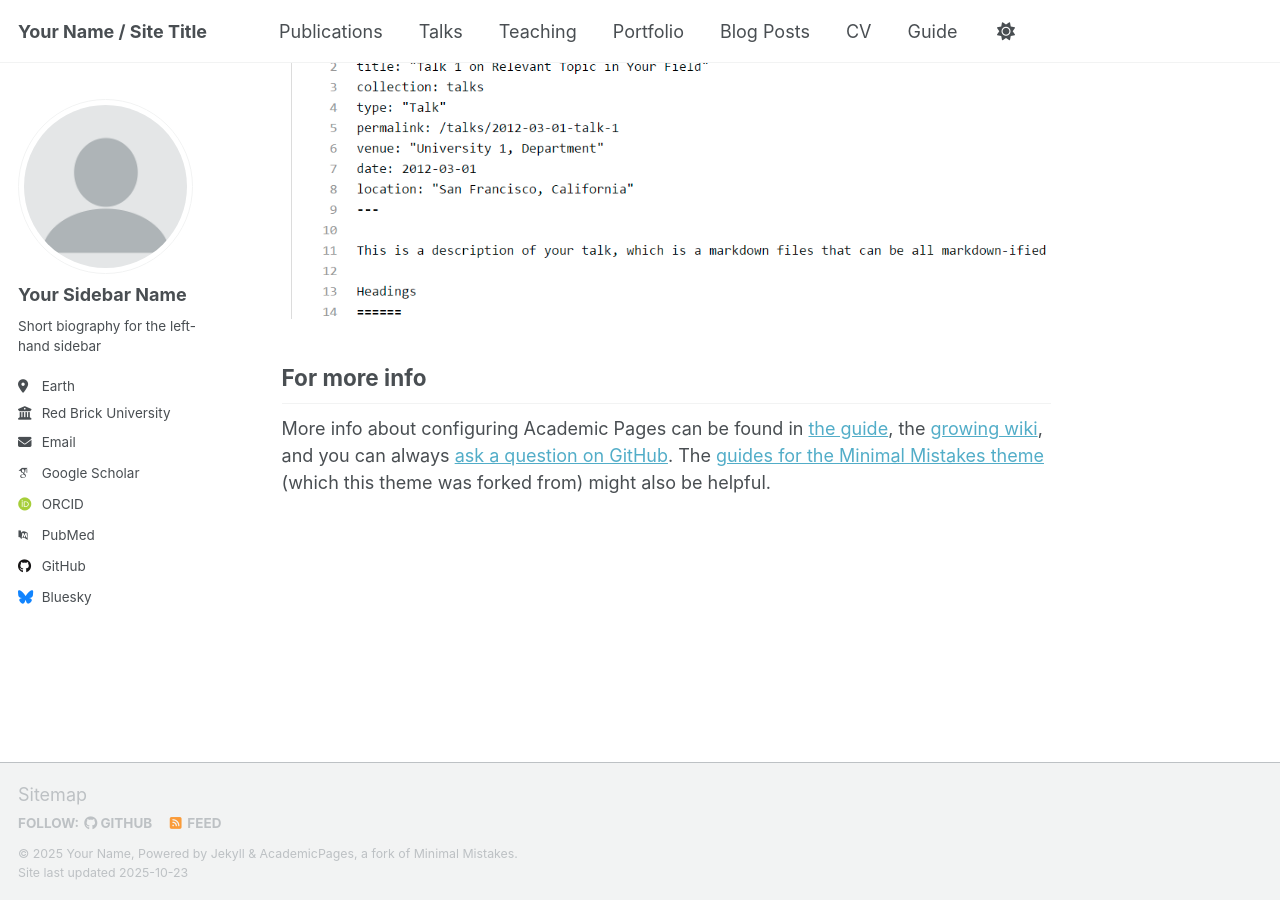
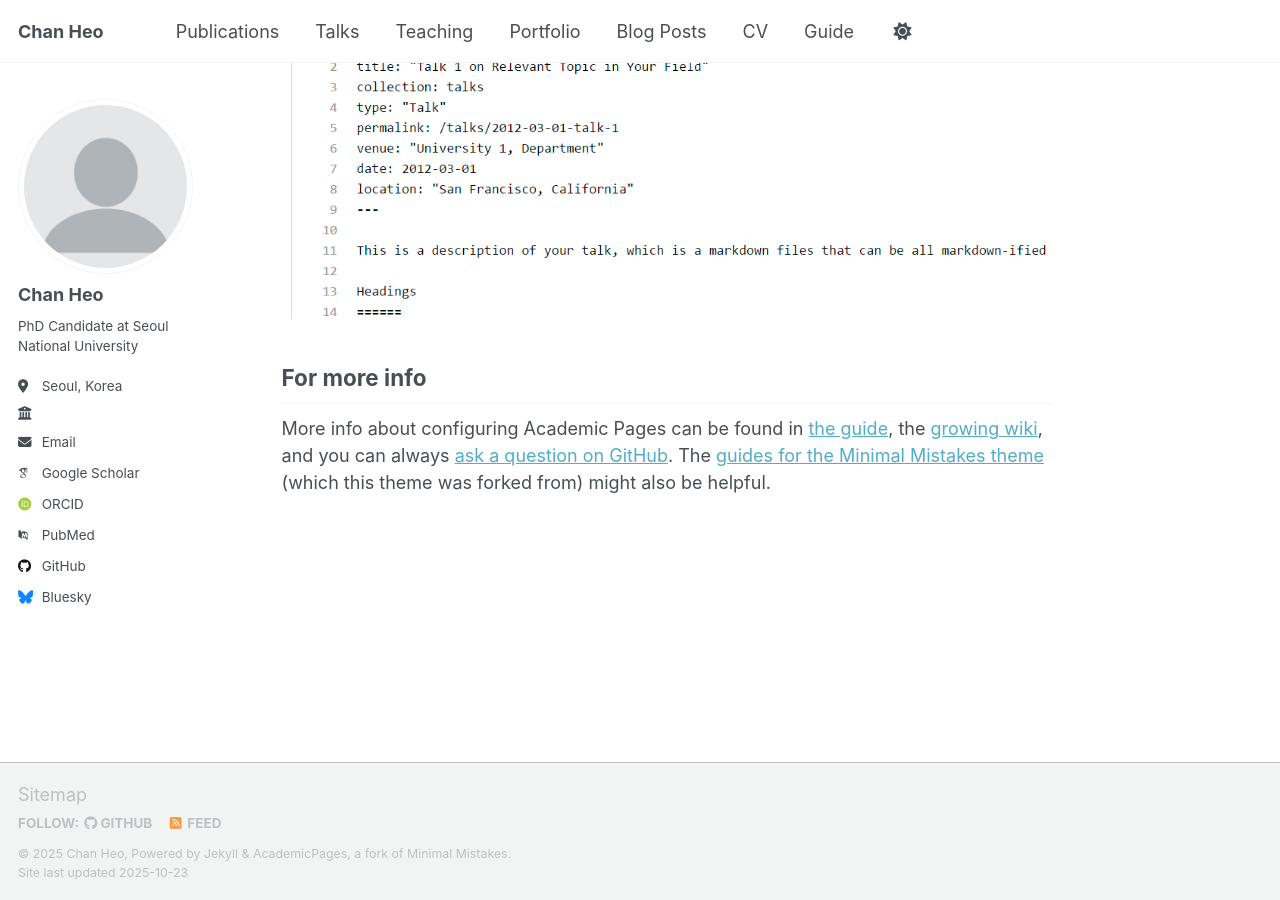
Before and after one commit to chanheo-kr/chanheo-kr.github.io, a Jekyll site: the page built from _pages/about.md, in a window 1280 px wide and 900 px high, scrolled down 2880 px. Built offline with Jekyll 4.4.1, drawn with Linux system fonts in a browser that asks for light colours; some web fonts are replaced; a script that is not in the unit is left out.

Commit message:
Update _config.yml

```diff
--- a/_config.yml
+++ b/_config.yml
@@ -9,11 +9,11 @@
 # Basic Site Settings
 locale                   : "en-US"
 site_theme               : "default" # Currently available options are "default", "air"
-title                    : "Your Name / Site Title"
+title                    : "Chan Heo"
 title_separator          : "-"
-name                     : &name "Your Name"
+name                     : &name "Chan Heo"
 description              : &description "Your Name's academic portfolio"   # Update this with a general description of your site, this is the default if not overridden by a page
-url                      : https://chanheo.github.io # The base hostname & protocol for your site e.g. "https://[your GitHub username].github.io",
+url                      : "https://chanheo.github.io" # The base hostname & protocol for your site e.g. "https://[your GitHub username].github.io",
                                                            # or if you already have some other page hosted on Github then use "https://[your GitHub username].github.io/[Your Repo Name]"
 baseurl                  : "" # the subpath of your site, e.g. "/blog"
 repository               : "academicpages/academicpages.github.io"
@@ -24,23 +24,23 @@ repository               : "academicpages/academicpages.github.io"
 author:
   # Biographic information
   avatar           : "profile.png"
-  name             : "Your Sidebar Name"
+  name             : "Chan Heo"
   pronouns         : # example: "she/her"
-  bio              : "Short biography for the left-hand sidebar"
-  location         : "Earth"
-  employer         : "Red Brick University"
+  bio              : "PhD Candidate at Seoul National University"
+  location         : "Seoul, Korea"
+  employer         : ""
   uri              : # URL
-  email            : "none@example.org"
+  email            : "charlie0119@snu.ac.kr"
 
   # Academic websites
   academia         : # URL
   arxiv            : # URL - Update with the correct link to your profile
-  googlescholar    : "https://scholar.google.com/citations?user=PS_CX0AAAAAJ"
+  googlescholar    : ""
   inspire-hep      : # URL
   impactstory      : # URL
-  orcid            : "https://orcid.org/yourorcidurl"
+  orcid            : ""
   semantic         : # URL
-  pubmed           : "https://www.ncbi.nlm.nih.gov/pubmed/?term=john+snow"
+  pubmed           : ""
   researchgate     : # URL
   scopus           : # URL
 
@@ -48,13 +48,13 @@ author:
   bitbucket        : # Username - Update with your username on the site
   codepen          : # Username
   dribbble         : # Username
-  github           : "academicpages"
+  github           : ""
   kaggle           : # Username
   stackoverflow    : # User number or user number and name (i.e., use "1" or "1/jeff-atwood")
 
   # Social media
   artstation       : # Username
-  bluesky          : "bsky.app" # Replace this with you Bluesky username
+  bluesky          : "" # Replace this with you Bluesky username
   facebook         : # Username
   flickr           : # Username
   foursquare       : # Username
```
